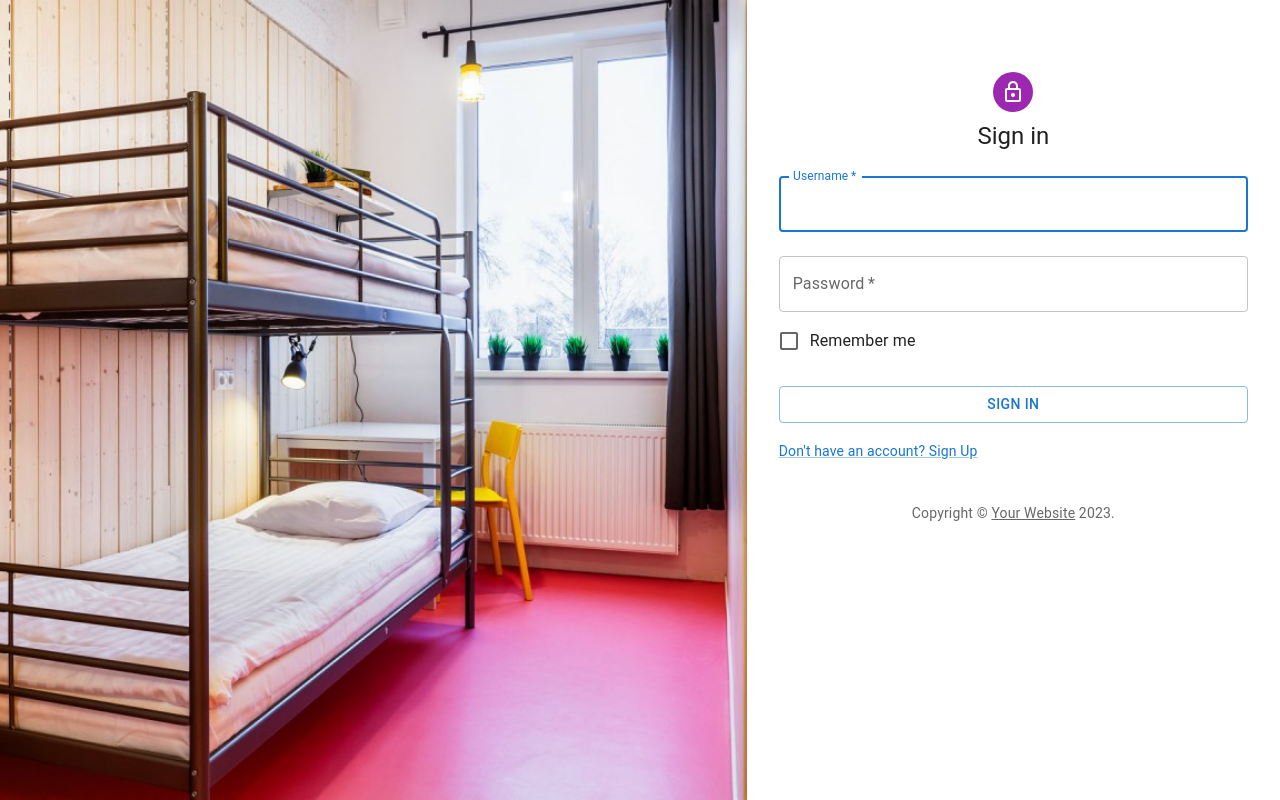
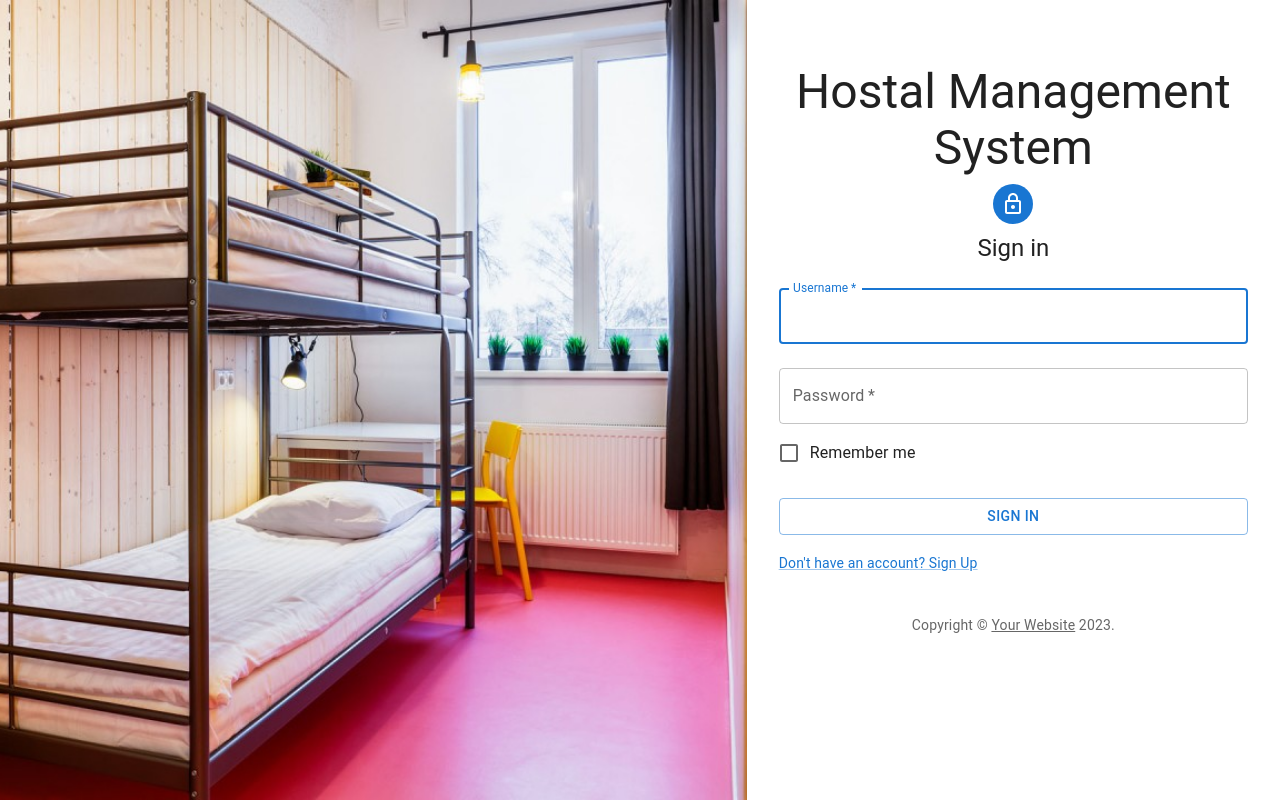
Before and after one commit to JosephLahiru/hostel-management-system, a Next.js app: page /login in a window 1280 px wide. Built offline with nearby package versions, Linux system fonts and the light colour scheme.

Commit message:
added login page as the first page

```diff
--- a/app/login/page.tsx
+++ b/app/login/page.tsx
@@ -13,7 +13,6 @@ import Grid from '@mui/material/Grid';
 import LockOutlinedIcon from '@mui/icons-material/LockOutlined';
 import Typography from '@mui/material/Typography';
 import { createTheme, ThemeProvider } from '@mui/material/styles';
-
 
 function Copyright(props: any) {
   return (
@@ -68,7 +67,10 @@ export default function SignInSide() {
               alignItems: 'center',
             }}
           >
-            <Avatar sx={{ m: 1, bgcolor: 'secondary.main' }}>
+            <Typography component="h1" variant="h3" align='center'>
+              Hostal Management System
+            </Typography>
+            <Avatar sx={{ m: 1, bgcolor: '#1976D2' }}>
               <LockOutlinedIcon />
             </Avatar>
             <Typography component="h1" variant="h5">
--- /dev/null
+++ b/app/page.tsx
@@ -0,0 +1,5 @@
+import SignInSide from './login/page';
+
+export default function Home() {
+  return <SignInSide />;
+}
```
